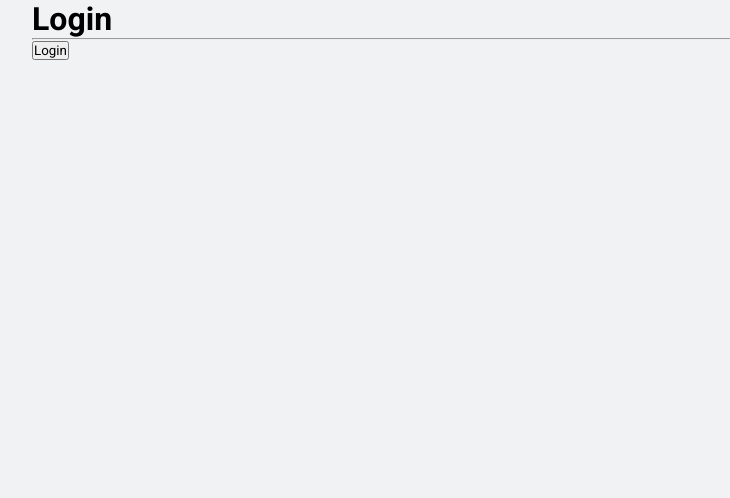
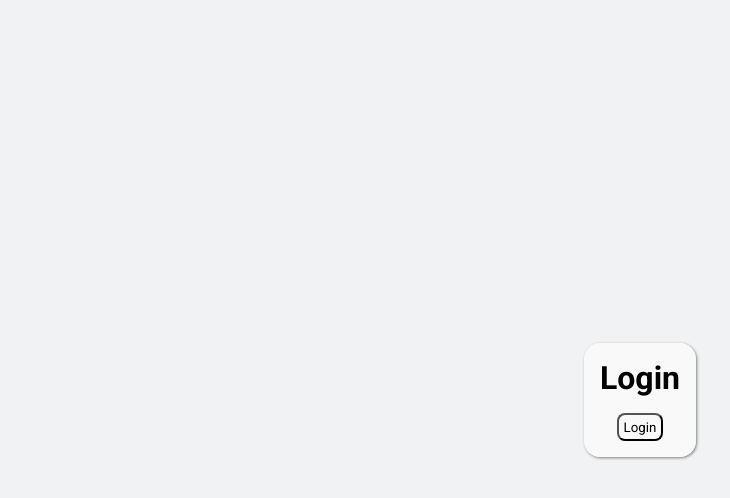
Before and after one commit to dttrujillo00/gamor-app, a React (Vite) app: page /login in a window 1280 px wide. Shown: the top 498 px of the page, without its empty margins (0-730 px from the left). Built offline with nearby package versions, Linux system fonts and the light colour scheme.

Commit message:
loginScreen basico

```diff
--- a/src/GamorApp.jsx
+++ b/src/GamorApp.jsx
@@ -4,7 +4,7 @@
 import { AppRouter } from "./routers/AppRouter"
 
 const init = () => {
-  return JSON.parse(localStorage.getItem('user')) || { logged: false };
+  return JSON.parse(sessionStorage.getItem('user')) || { logged: false };
 }
 
 export const GamorApp = () => {
@@ -12,7 +12,7 @@
   const [user, dispatch] = useReducer(authReducer, {}, init)
 
   useEffect(() => {
-    localStorage.setItem('user', JSON.stringify(user))
+    sessionStorage.setItem('user', JSON.stringify(user))
   }, [user])
 
 
--- /dev/null
+++ b/src/components/LoginScreen/LoginScreen.css
@@ -0,0 +1,27 @@
+.loginScreen {
+    height: 100vh;
+    display: flex;
+    justify-content: center;
+    align-items: center;
+    background-color: var(--bg_color);
+}
+
+.loginScreen form {
+    background-color: var(--bg_card_color);
+    box-shadow: 1px 1px 3px gray;
+    border-radius: 1rem;
+    padding: 1rem;
+}
+
+.loginScreen form h1 {
+    margin-bottom: 1rem;
+}
+
+.loginScreen form button {
+    margin: 0 auto;
+    display: block;
+    padding: .3rem;
+    background-color: transparent;
+    border-radius: .5rem;
+    cursor: pointer;
+}
--- a/src/components/LoginScreen/LoginScreen.jsx
+++ b/src/components/LoginScreen/LoginScreen.jsx
@@ -2,6 +2,7 @@
 import { AuthContext } from "../../auth/AuthContext"
 import { useNavigate } from "react-router-dom"
 import { types } from "../../types/types";
+import './LoginScreen.css'
 
 
 export const LoginScreen = () => {
@@ -23,16 +24,18 @@
     }
 
   return (
-    <>
-        <h1>Login</h1>
+    <div className="loginScreen">
 
-        <hr />
+        <form>
+            <h1>Login</h1>
 
-        <button
-            onClick={ handleLogin }
-        >
-            Login
-        </button>
-    </>
+            <button
+                onClick={ handleLogin }
+            >
+                Login
+            </button>
+        </form>
+
+    </div>
   )
 }
```
